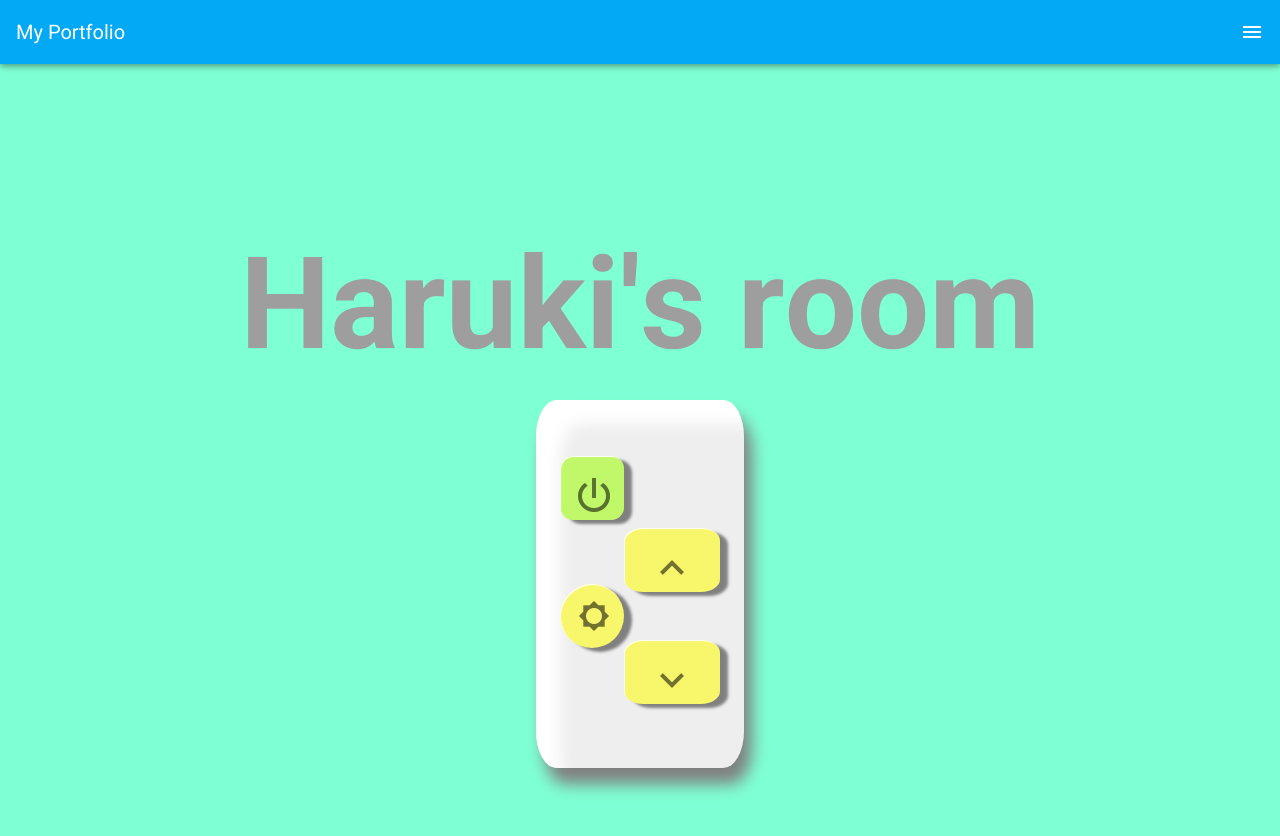
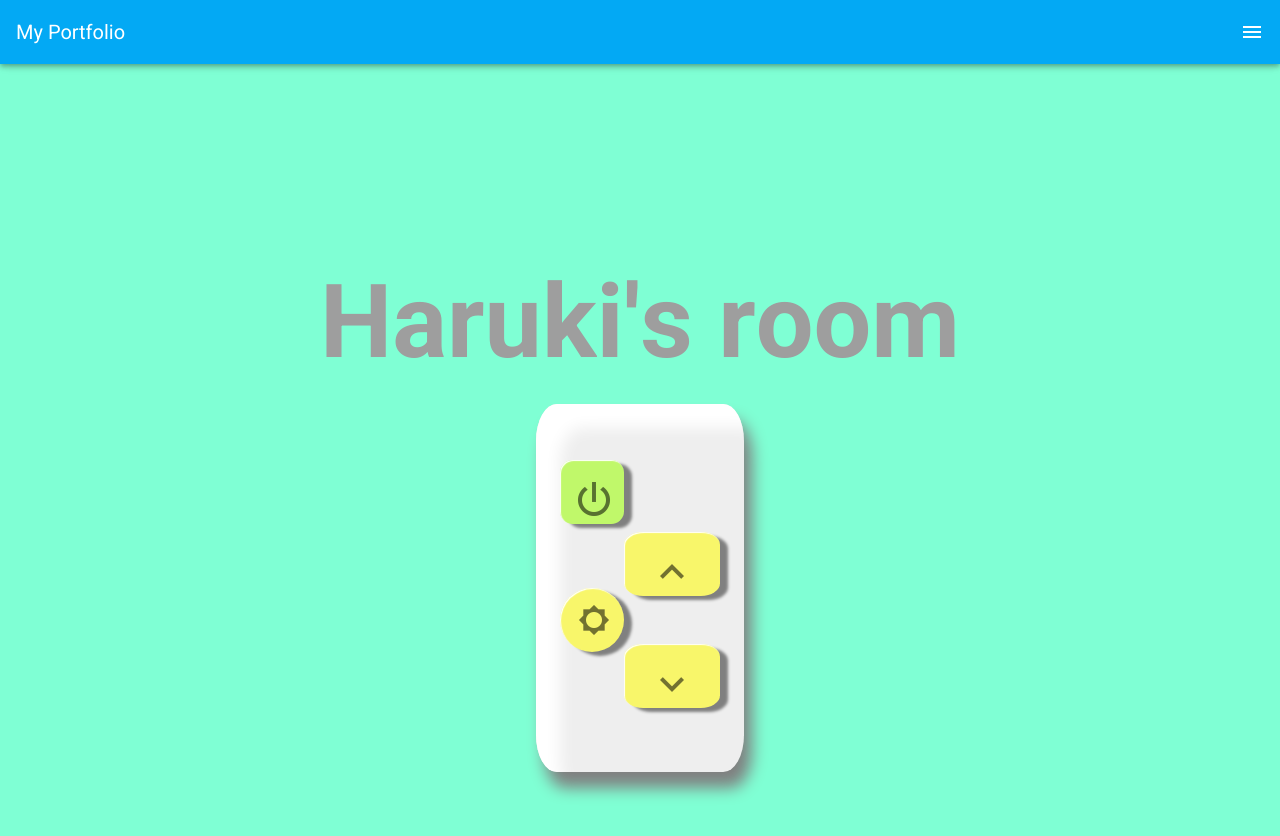
Before and after one commit to Chukoto/my-portfolio, a Vue app: page / in a window 1280 px wide. Shown: the top 836 px of the page. Built offline with nearby package versions, Linux system fonts and the light colour scheme.

Commit message:
[mod] added animation for home texts and fade up animation for remote controller

```diff
--- a/src/components/Home.vue
+++ b/src/components/Home.vue
@@ -11,7 +11,7 @@
         <div id="first-text">Haruki's room</div>
       </h1>
 
-      <div id="remocon-body">
+      <div id="remocon-body" class="animation-delay fade-up">
         <button id="power-btn" @click="show = !show">
           <v-list-item-icon>
             <v-icon :size="sizes['default']">mdi-power</v-icon>
@@ -86,7 +86,11 @@ export default {
         textArray.push(' ');
       } else {
         textArray.push(
-          '<span style="animation-delay: ' + i * 0.1 + 's;">' + word + '</span>'
+          '<span><span style="animation-delay: ' +
+            i * 0.1 +
+            's;">' +
+            word +
+            '</span></span>'
         );
       }
     }
@@ -100,7 +104,7 @@ export default {
 
 <style lang="scss" scoped>
 h1 {
-  font-size: 10vw;
+  font-size: 8vw;
 }
 
 #home-wrapper {
@@ -235,18 +239,57 @@ h1 {
 @keyframes showText {
   0% {
     opacity: 0;
-    transform: translateY(30px);
+    transform: translateY(100%);
   }
   100% {
     opacity: 1;
+    transform: translateY(25%);
   }
 }
 
 #first-text span {
   display: inline-block;
-  animation: showText 3s backwards;
+}
+
+#first-text > span {
+  overflow: hidden;
+}
+
+#first-text > span > span {
+  display: inline-block;
+  animation: showText 1s backwards;
+  transform: translateY(25%);
 }
 /* ========================
 文字アニメ ここまで
 ======================== */
+
+/* ========================
+リモコン登場アニメ ここから
+======================== */
+.animation-delay {
+  animation-delay: 1s;
+}
+
+.fade-up {
+  animation-name: fadeUpAnime;
+  animation-duration: 1s;
+  animation-fill-mode: forwards;
+  opacity: 0;
+}
+@keyframes fadeUpAnime {
+  from {
+    opacity: 0;
+    transform: translateY(200px);
+  }
+
+  to {
+    opacity: 1;
+    transform: translateY(0);
+  }
+}
+
+/* ========================
+リモコン登場アニメ ここから
+======================== */
 </style>
```
